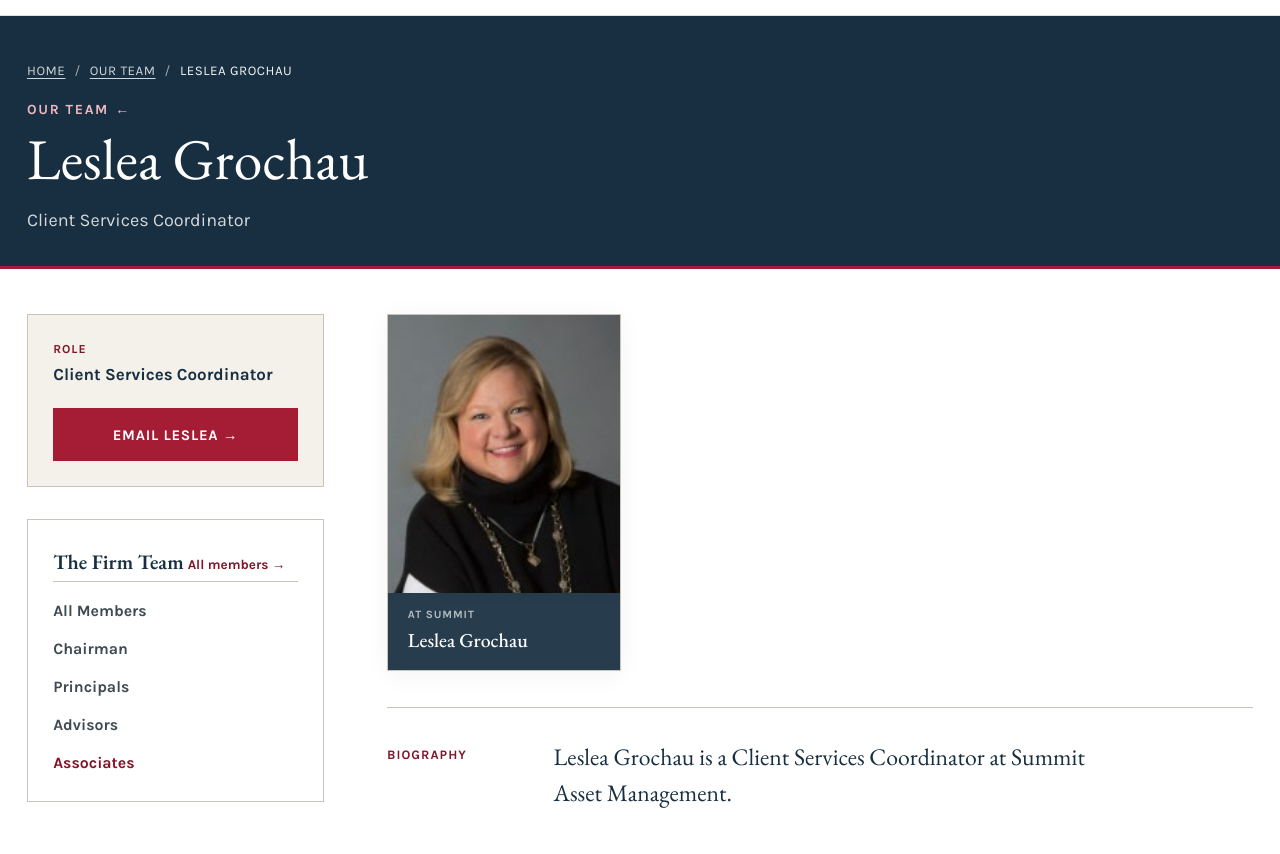
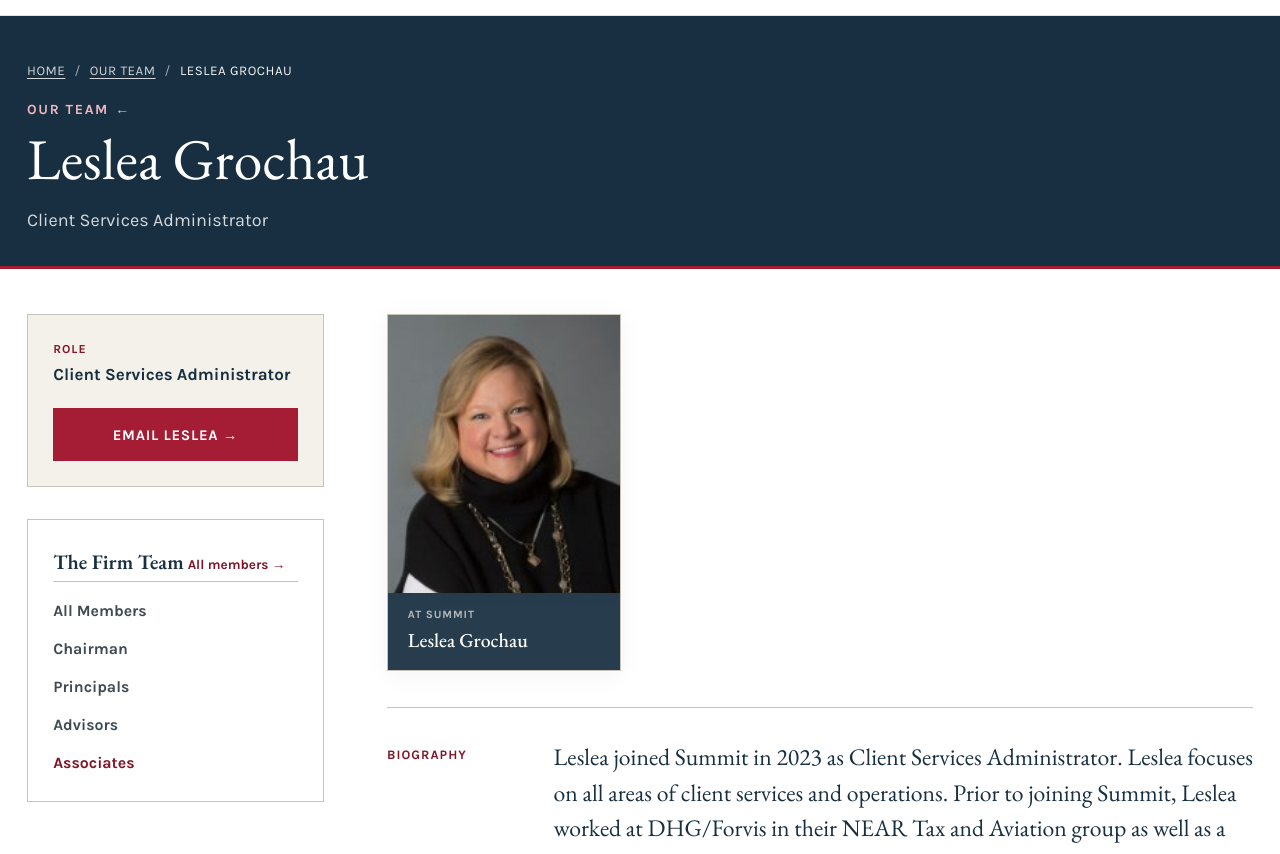
Before and after one commit to jhworth8/summit-asset-management, an Astro site in the folder redesign/: page /our-team/associates/leslea-grochau in a window 1280 px wide. Shown: the part 71-925 px from the top of the page. Built offline with nearby package versions, Linux system fonts and the light colour scheme; Astro itself is replaced by a stand-in of ours.

Commit message:
Suggested: 2 wording changes on Bio: Leslea Grochau (by Peggy)

```diff
--- a/redesign/src/content/team/leslea-grochau.md
+++ b/redesign/src/content/team/leslea-grochau.md
@@ -1,7 +1,7 @@
 ---
 name: Leslea Grochau
 credentials: ""
-title: Client Services Coordinator
+title: "Client Services Administrator"
 shortRole: Associate
 group: associates
 order: 8
@@ -10,4 +10,4 @@ photo: /img/leslea-grochau-headshot.jpg
 editorialPhoto: ""
 ---
 
-Leslea Grochau is a Client Services Coordinator at Summit Asset Management.
+Leslea joined Summit in 2023 as Client Services Administrator. Leslea focuses on all areas of client services and operations. Prior to joining Summit, Leslea worked at DHG/Forvis in their NEAR Tax and Aviation group as well as a twenty plus years in Retirement Services at MassMutual and First Mercantile. Leslea graduated from the University of Mississippi with a Bachelor of Accountancy. She is a former member of the Board of Trustees of The Bodine School, the Board of Directors of the Junior League of Memphis and Delta Gamma House Corporation.
```
